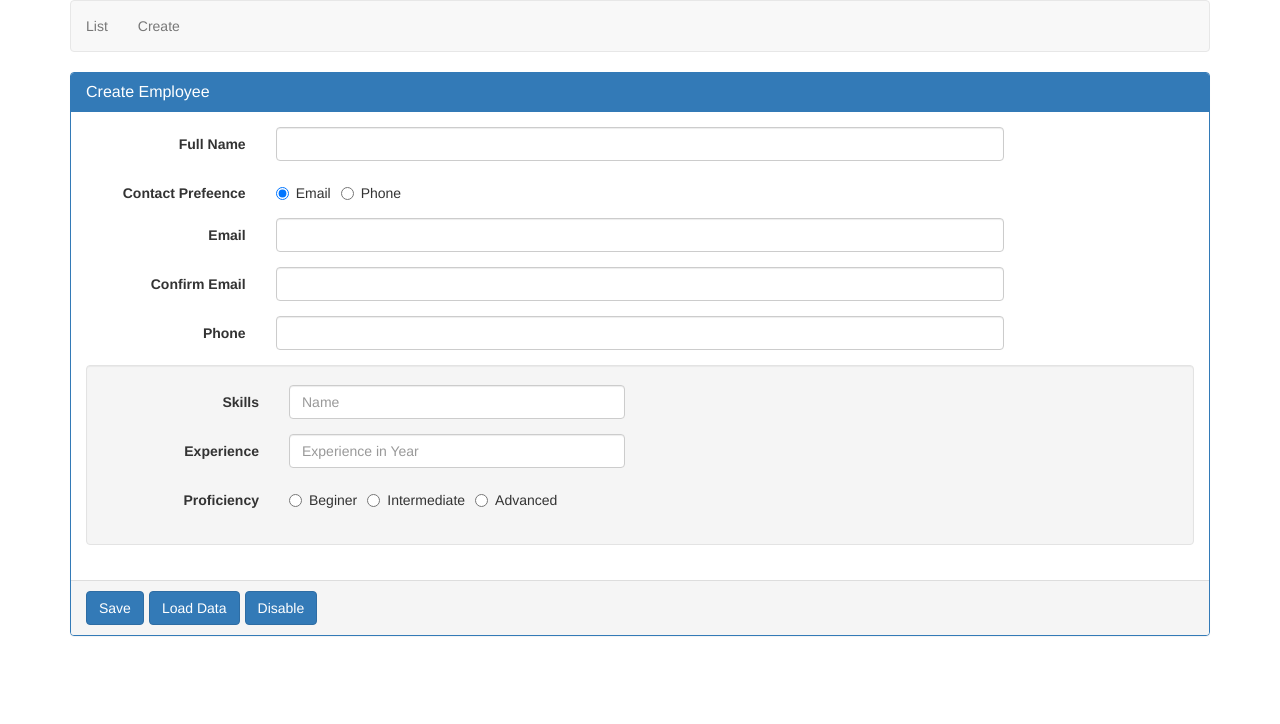
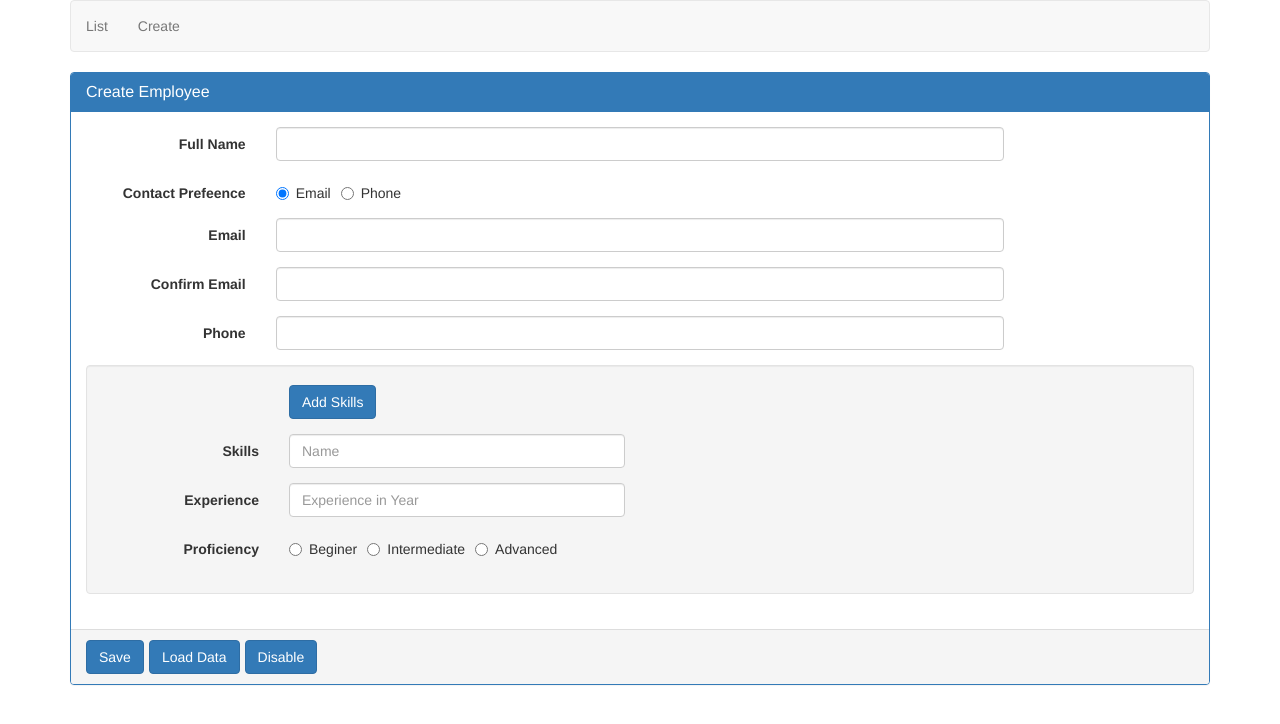
Before and after one commit to Bikash607/AngularReactive, an Angular app: page /create in a window 1280 px wide. Shown: the top 724 px of the page. Built offline with nearby package versions, Linux system fonts and the light colour scheme.

Commit message:
FormArrary, Dynamically add FormGroup in Form Arraoy and vaildation

```diff
--- a/src/app/employee/create-employee.component.html
+++ b/src/app/employee/create-employee.component.html
@@ -55,28 +55,34 @@
         </div>
       </div>
       <div class="well">
-        <div formGroupName="skills">
-          <div class="form-group" [ngClass]="{'has-error': formErrors.skillName}">
-            <label class="col-sm-2 control-label" for="skillName">Skills</label>
+          <div class="form-group">
+              <div class="col-md-offset-2 col-md-4">
+                <button type="button" class="btn btn-primary" (click)="addSkillButtonClick()">Add Skills </button>
+              </div>
+            </div>
+        <div formArrayName="skills" *ngFor="let skill of employeeForm.get('skills').controls; let i = index">
+            <div [formGroupName]="i">
+                <div class="form-group" [ngClass]="{'has-error': (skill.get('skillName').invalid && skill.get('skillName').touched)}">
+                  <label class="col-sm-2 control-label" [attr.for]="'skillName'+i">Skills</label>
                   <div class="col-sm-4">
-              <input type="text" placeholder="Name" id="skillName" formControlName="skillName" class="form-control"
+                    <input type="text" placeholder="Name" [id]="'skillName'+i" formControlName="skillName" class="form-control"
                       (blur)="logValidationErrors()" />
-              <span class="help-block" *ngIf="formErrors.skillName">
+                    <span class="help-block" *ngIf="(skill.get('skillName').errors.required && skill.get('skillName').touched)">
                       {{formErrors.skillName}}
                     </span>
                   </div>
                 </div>
-          <div class="form-group" [ngClass]="{'has-error': formErrors.experienceInYears}">
-            <label class="col-sm-2 control-label" for="experienceInYears">Experience</label>
+                <div class="form-group" [ngClass]="{'has-error': (skill.get('experienceInYears').invalid && skill.get('experienceInYears').touched)}">
+                  <label class="col-sm-2 control-label" [attr.for]="'experienceInYears'+i">Experience</label>
                   <div class="col-sm-4">
-              <input type="text" placeholder="Experience in Year" id="experienceInYears"
+                    <input type="text" placeholder="Experience in Year" [id]="'experienceInYears'+i"
                       formControlName="experienceInYears" class="form-control" (blur)="logValidationErrors()" />
-              <span class="help-block" *ngIf="formErrors.experienceInYears">
+                    <span class="help-block" *ngIf="(skill.get('experienceInYears').errors.required && skill.get('experienceInYears').touched)">
                       {{formErrors.experienceInYears}}
                     </span>
                   </div>
                 </div>
-          <div class="form-group" [ngClass]="{'has-error': formErrors.proficiency}">
+                <div class="form-group" [ngClass]="{'has-error': (skill.get('proficiency').invalid && skill.get('proficiency').touched)}">
                   <label class="col-md-2 control-label">Proficiency</label>
                   <div class="col-md-8">
                     <label class="radio-inline">
@@ -91,9 +97,10 @@
                       <input type="radio" id="proficiency" value="advanced" formControlName="proficiency"
                         (blur)="logValidationErrors()">Advanced
                     </label>
-              <span class="help-block" *ngIf="formErrors.proficiency">
+                    <span class="help-block" *ngIf="(skill.get('proficiency').errors.required && skill.get('proficiency').touched)">
                       {{formErrors.proficiency}}
                     </span>
+                  </div>
                 </div>
               </div>
         </div>
--- a/src/app/employee/create-employee.component.ts
+++ b/src/app/employee/create-employee.component.ts
@@ -1,5 +1,5 @@
 import { Component, OnInit } from '@angular/core';
-import { FormGroup, FormBuilder, Validators, AbstractControl } from '@angular/forms';
+import { FormGroup, FormBuilder, Validators, AbstractControl, FormArray } from '@angular/forms';
 import { CustoValidators } from '../shared/custom.validators';
 
 @Component({
@@ -72,11 +72,7 @@ export class CreateEmployeeComponent implements OnInit {
         confirmEmail: ['', Validators.required],
       }, { validator: this.matchEmail }),
       phone: [''],
-      skills: this.fb.group({
-        skillName: ['', Validators.required],
-        experienceInYears: ['', Validators.required],
-        proficiency: ['', Validators.required]
-      })
+      skills: this.fb.array([this.addSkillFormGroup()])
     });
 
     this.employeeForm.get('fullName').valueChanges.subscribe(value => {
@@ -143,6 +139,14 @@ export class CreateEmployeeComponent implements OnInit {
       if (abstractControl instanceof FormGroup) {
         this.logValidationErrors(abstractControl);
       }
+
+      if (abstractControl instanceof FormArray) {
+        for (const control of abstractControl.controls) {
+          if (control instanceof FormGroup) {
+          this.logValidationErrors(control);
+          }
+        }
+      }
     });
   }
 
@@ -171,4 +175,16 @@ export class CreateEmployeeComponent implements OnInit {
       return { emailMismatch: true };
     }
   }
+
+  addSkillFormGroup(): FormGroup {
+    return this.fb.group({
+      skillName: ['', Validators.required],
+      experienceInYears: ['', Validators.required],
+      proficiency: ['', Validators.required]
+    });
+  }
+
+  addSkillButtonClick(): void {
+    (this.employeeForm.get('skills') as FormArray).push(this.addSkillFormGroup());
+  }
 }
```
Lines whose indentation alone changed are shown as unchanged.
